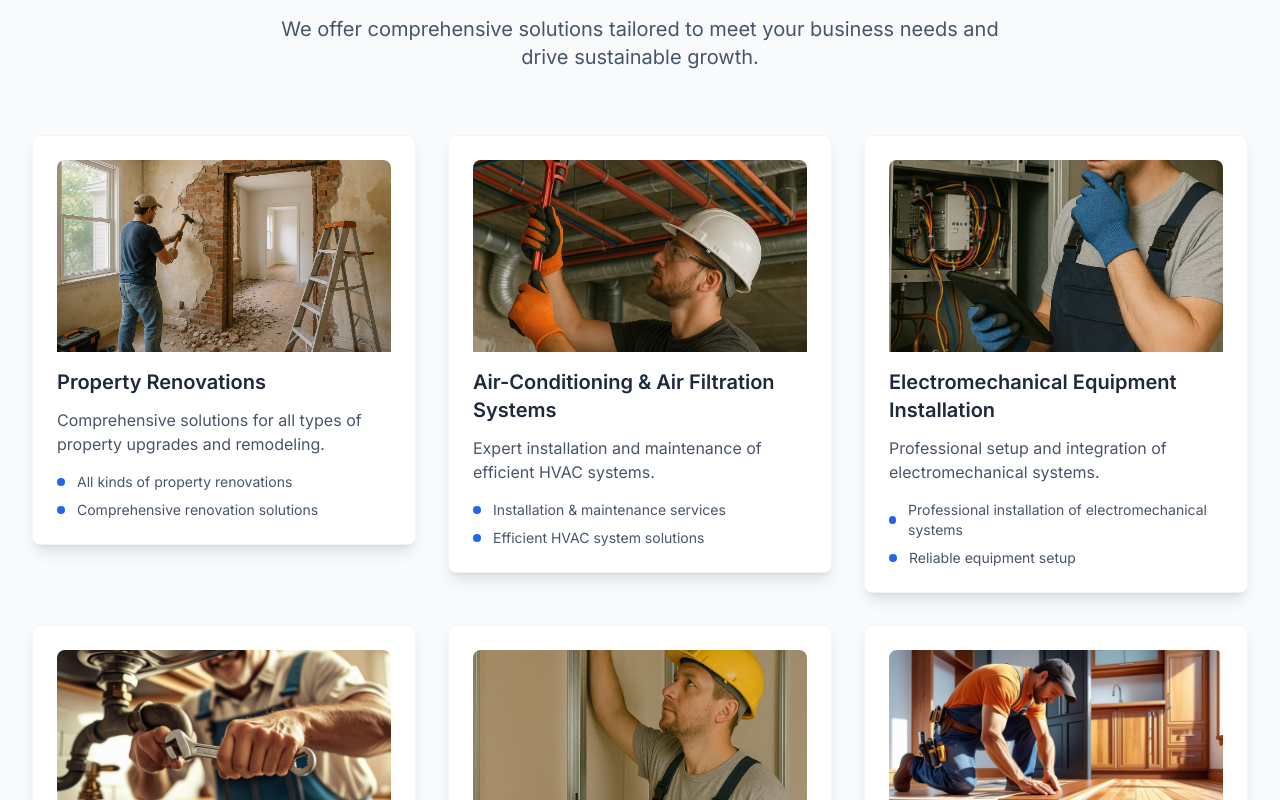
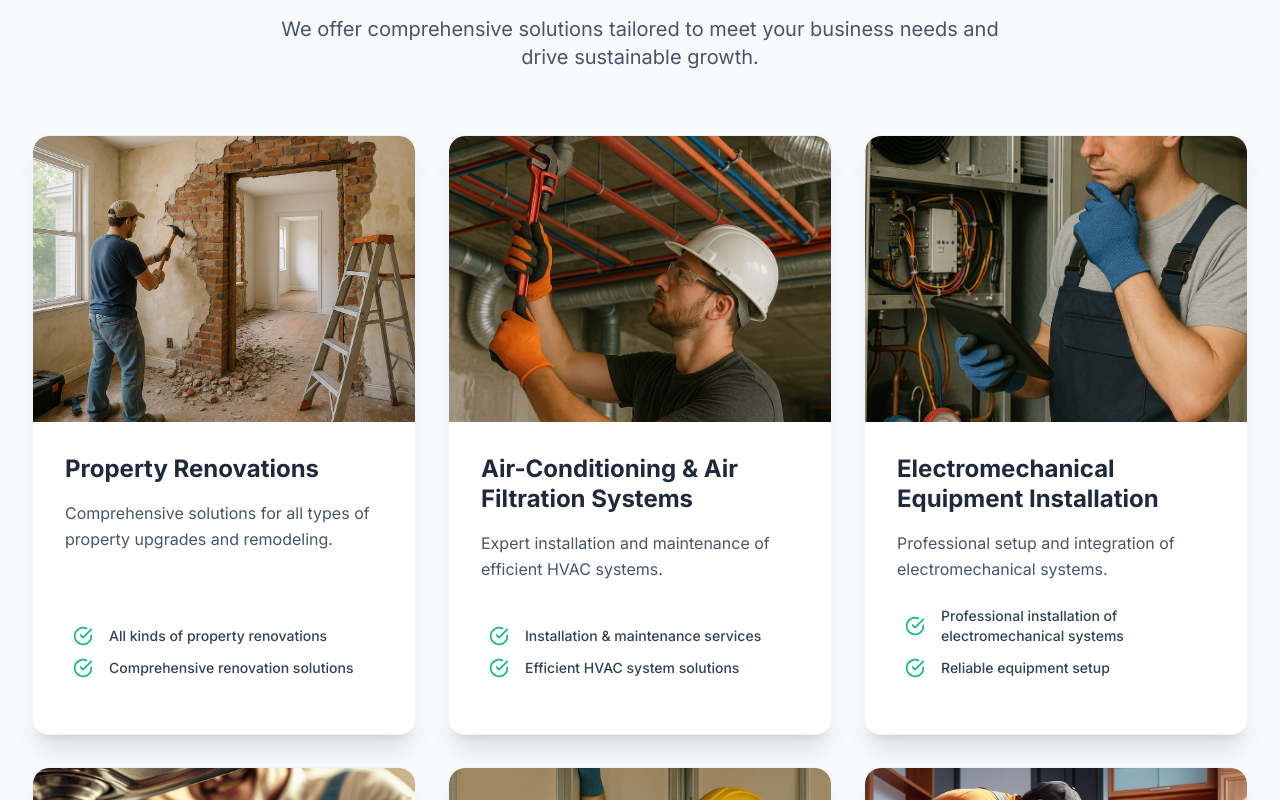
Before and after one commit to saranidinethma/business_website, a Next.js app: page / in a window 1280 px wide. Shown: the part 1060-1860 px from the top of the page. Built offline with nearby package versions, Linux system fonts and the light colour scheme.

Commit message:
Updated Servicecard.tsx

```diff
--- a/app/components/ServiceCard.tsx
+++ b/app/components/ServiceCard.tsx
@@ -1,4 +1,4 @@
-import type { LucideIcon } from "lucide-react"
+import { CheckCircle } from "lucide-react"
 
 interface ServiceCardProps {
   title: string
@@ -9,18 +9,46 @@ interface ServiceCardProps {
 
 export default function ServiceCard({ title, description, features, image }: ServiceCardProps) {
   return (
-    <div className="bg-white rounded-lg shadow-lg p-6 card-hover border border-slate-100">
-      <img src={image} alt={`${title} Image`} className="w-full h-48 object-cover rounded-t-lg mb-4" />
-      <h3 className="text-xl font-semibold text-slate-800 mb-3">{title}</h3>
-      <p className="text-slate-600 mb-4">{description}</p>
-      <ul className="space-y-2">
-        {features.map((feature, index) => (
-          <li key={index} className="flex items-center text-sm text-slate-600">
-            <div className="w-2 h-2 bg-blue-600 rounded-full mr-3"></div>
-            {feature}
-          </li>
-        ))}
-      </ul>
+    <div className="group relative bg-white rounded-2xl shadow-xl hover:shadow-2xl transition-all duration-500 border border-slate-200/50 flex flex-col h-full min-h-[500px] overflow-hidden transform hover:-translate-y-2">
+      {/* Image container with enhanced styling */}
+      <div className="relative w-full aspect-[4/3] bg-slate-100 rounded-t-2xl overflow-hidden flex-shrink-0">
+        <img
+          src={image || "/placeholder.svg"}
+          alt={`${title} Service`}
+          className="w-full h-full object-cover object-center transition-transform duration-700 group-hover:scale-110"
+        />
+      </div>
+
+      {/* Content container */}
+      <div className="relative flex flex-col flex-1 p-8">
+        {/* Title */}
+        <h3 className="text-2xl font-bold text-slate-800 mb-4 leading-tight group-hover:text-blue-700 transition-colors duration-300">
+          {title}
+        </h3>
+
+        {/* Description */}
+        <p className="text-slate-600 mb-6 flex-1 leading-relaxed text-base">{description}</p>
+
+        {/* Features list */}
+        <div className="space-y-3 mb-6">
+          {features.map((feature, index) => (
+            <div
+              key={index}
+              className="flex items-center text-slate-700 transform translate-x-2 group-hover:translate-x-0 transition-transform duration-300"
+              style={{ transitionDelay: `${index * 100}ms` }}
+            >
+              <div className="relative mr-4">
+                <CheckCircle className="w-5 h-5 text-emerald-500" />
+                <div className="absolute inset-0 bg-emerald-500/20 rounded-full scale-0 group-hover:scale-150 transition-transform duration-500" />
+              </div>
+              <span className="text-sm font-medium">{feature}</span>
+            </div>
+          ))}
+        </div>
+      </div>
+
+      {/* Bottom accent line with dark blue gradient */}
+      <div className="absolute bottom-0 left-0 right-0 h-1 bg-gradient-to-r from-blue-900 via-blue-800 to-blue-700 transform scale-x-0 group-hover:scale-x-100 transition-transform duration-500 origin-left" />
     </div>
   )
 }
--- a/app/page.tsx
+++ b/app/page.tsx
@@ -199,7 +199,7 @@ export default function Home() {
 
             <div className="animate-slide-in-right">
               <img
-                src="/placeholder.svg?height=500&width=600"
+                src="/images/Skilled Workers at Technical Service Installation.png"
                 alt="Why Choose Us"
                 className="w-full h-auto rounded-lg shadow-lg"
               />
```
Also changed, not shown: public/images/Skilled Workers at Technical Service Installation.png (added).
